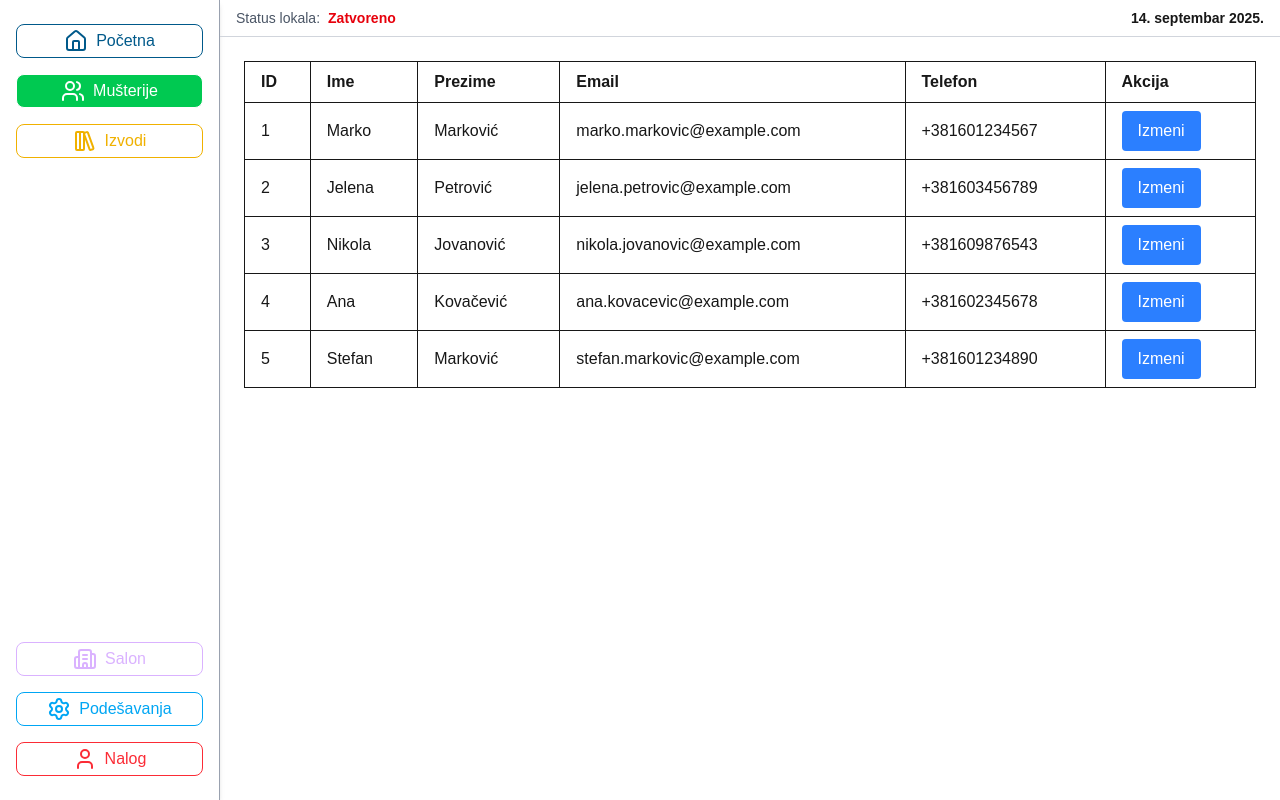
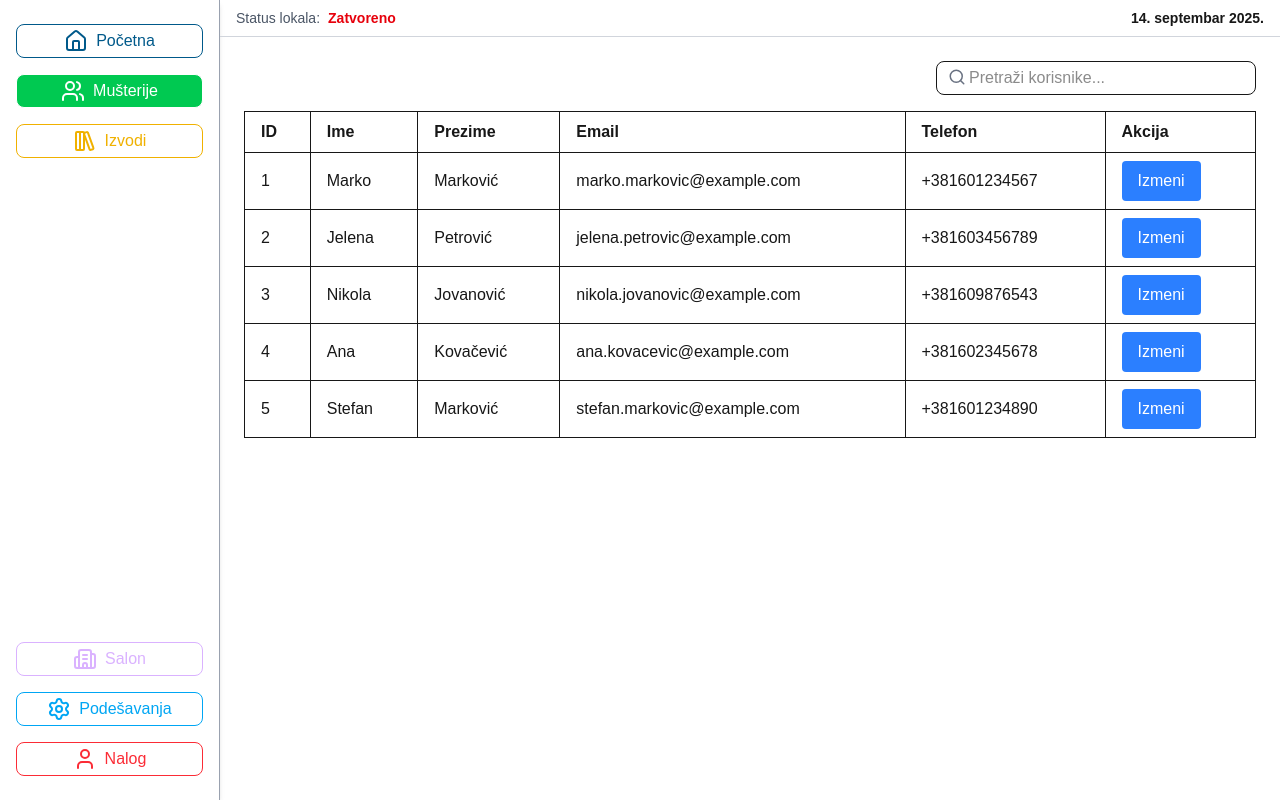
Before and after one commit to dusanstrbac/EFrizer, a Next.js app: page /musterije in a window 1280 px wide. Built offline with nearby package versions, Linux system fonts and the light colour scheme.

Commit message:
Pretraga musterija input

```diff
--- a/components/MusterijeTable.tsx
+++ b/components/MusterijeTable.tsx
@@ -1,6 +1,7 @@
 'use client';
 
 import { useState, useEffect } from 'react';
+import { Search } from 'lucide-react'; // Import lupice za pretragu
 import IzmeniMusterijaModal from './ui/IzmeniMusterijaModal';
 
 interface Musterija {
@@ -13,8 +14,10 @@ interface Musterija {
 
 const MusterijeTable = () => {
   const [musterije, setMusterije] = useState<Musterija[]>([]);
+  const [filteredMusterije, setFilteredMusterije] = useState<Musterija[]>([]); // Dodali smo novo stanje za filtrirane korisnike
   const [selectedMusterija, setSelectedMusterija] = useState<Musterija | null>(null);
   const [isModalOpen, setIsModalOpen] = useState(false);
+  const [searchQuery, setSearchQuery] = useState(''); // Stanje za pretragu
 
   // Fetching data from the JSON file
   useEffect(() => {
@@ -23,6 +26,7 @@ const MusterijeTable = () => {
         const response = await fetch('/baza/musterije.json');
         const data = await response.json();
         setMusterije(data);
+        setFilteredMusterije(data); // Početno postavljamo sve korisnike kao filtrirane
       } catch (error) {
         console.error('Failed to load musterije:', error);
       }
@@ -30,6 +34,23 @@ const MusterijeTable = () => {
 
     fetchMusterije();
   }, []);
+
+  // Filtriranje korisnika na osnovu pretrage || Pretraga po svim parametrima ispod unesenim
+  useEffect(() => {
+    if (searchQuery === '') {
+      setFilteredMusterije(musterije);
+    } else {
+      setFilteredMusterije(
+        musterije.filter(
+          (musterija) =>
+            musterija.ime.toLowerCase().includes(searchQuery.toLowerCase()) ||
+            musterija.prezime.toLowerCase().includes(searchQuery.toLowerCase()) ||
+            musterija.email.toLowerCase().includes(searchQuery.toLowerCase()) ||
+            musterija.telefon.toLowerCase().includes(searchQuery.toLowerCase())
+        )
+      );
+    }
+  }, [searchQuery, musterije]); // Slušamo promene u pretrazi i korisnicima
 
   // Handle opening the modal with the selected customer
   const handleEdit = (musterija: Musterija) => {
@@ -54,6 +75,21 @@ const MusterijeTable = () => {
 
   return (
     <div className="overflow-x-auto p-4">
+      {/* Pretraga */}
+      <div className="flex items-center mb-4 justify-end">
+        <div className="relative w-full max-w-xs">
+          <input
+            type="text"
+            placeholder="Pretraži korisnike..."
+            value={searchQuery}
+            onChange={(e) => setSearchQuery(e.target.value)} // Ažuriramo stanje pretrage
+            className="w-full border px-4 py-1 rounded-lg pl-8"
+          />
+          <Search className="absolute left-3 top-1 text-gray-500" width={18} /> {/* Ikona lupice */}
+        </div>
+      </div>
+
+      {/* Tabela */}
       <table className="min-w-full table-auto border-collapse">
         <thead>
           <tr>
@@ -66,7 +102,7 @@ const MusterijeTable = () => {
           </tr>
         </thead>
         <tbody>
-          {musterije.map((musterija) => (
+          {filteredMusterije.map((musterija) => (
             <tr key={musterija.id}>
               <td className="border px-4 py-2">{musterija.id}</td>
               <td className="border px-4 py-2">{musterija.ime}</td>
@@ -75,7 +111,7 @@ const MusterijeTable = () => {
               <td className="border px-4 py-2">{musterija.telefon}</td>
               <td className="border px-4 py-2">
                 <button
-                  className="bg-blue-500 text-white px-4 py-2 rounded"
+                  className="bg-blue-500 text-white px-4 py-2 rounded cursor-pointer hover:opacity-80"
                   onClick={() => handleEdit(musterija)} // Open modal for the selected customer
                 >
                   Izmeni
```
